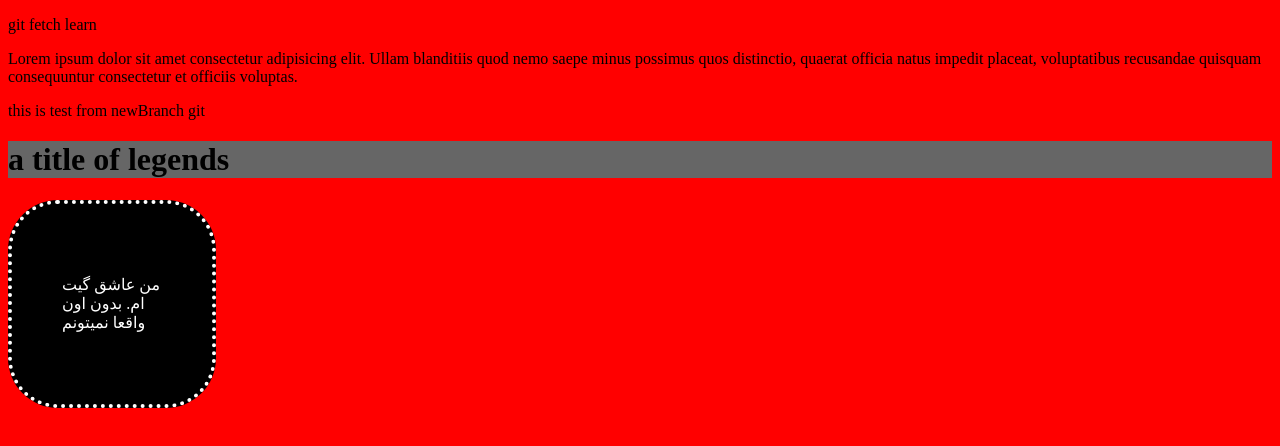
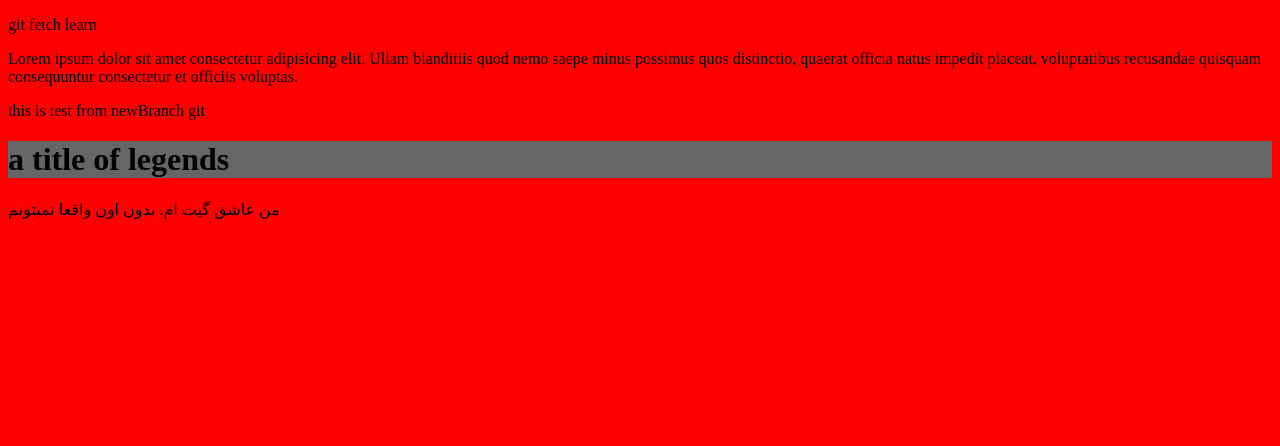
Before and after one commit to mohamad-mobin/learn-git, a plain HTML site: page index.html in a window 1280 px wide. Drawn offline with Linux system fonts and the light colour scheme.

Commit message:
Update style.css remove newbox

```diff
--- a/style.css
+++ b/style.css
@@ -5,16 +5,3 @@ body{
 h1{
     background: #666;
 }
-
-.newBox{
-    background: #000;
-    color: white;
-    border: 4px dotted ;
-    padding: 50px;
-    border-radius: 50px;
-    display: flex;
-    justify-content: center;
-    align-items: center;
-    width: 100px;
-    height: 100px;
-}
```
